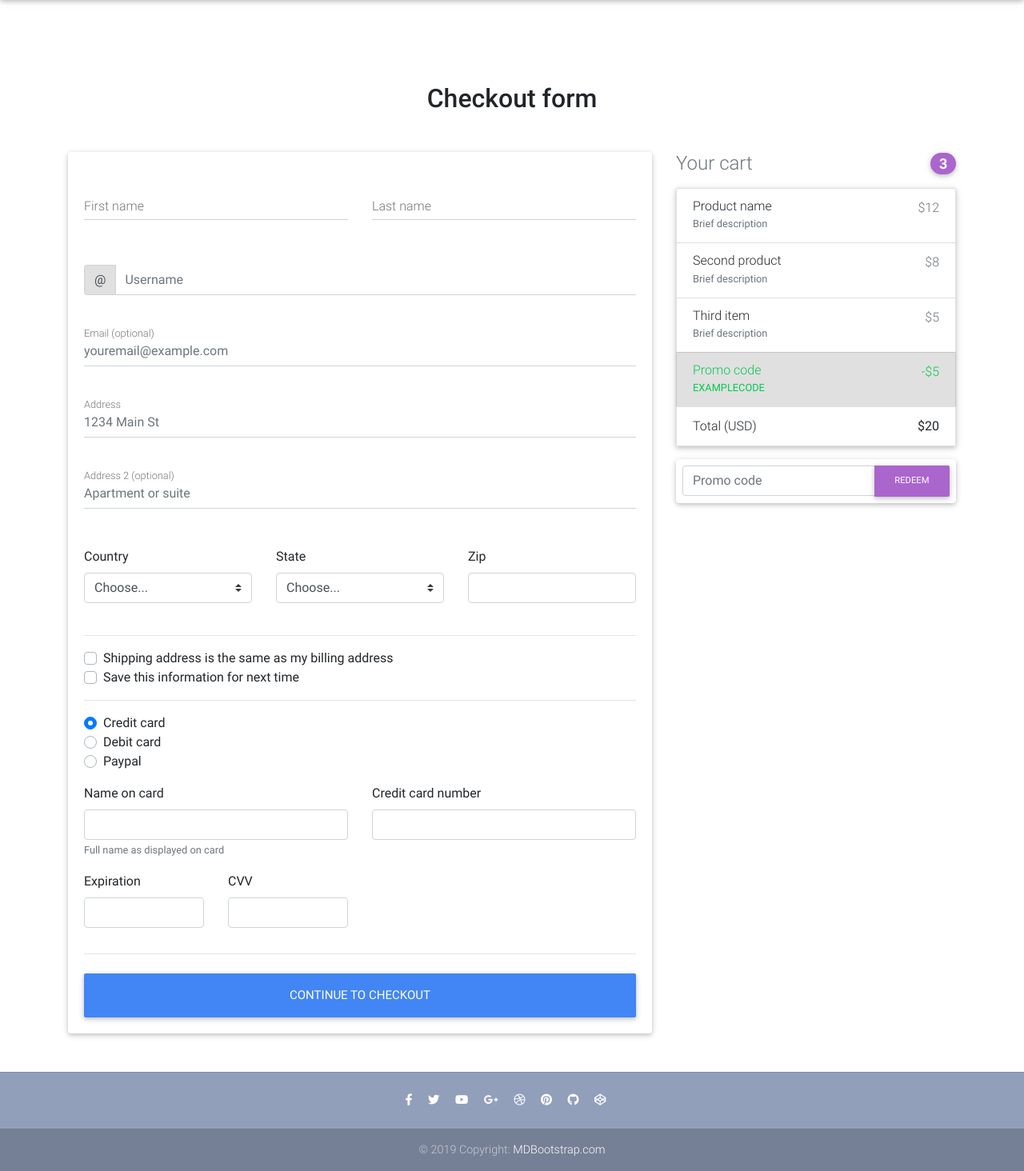
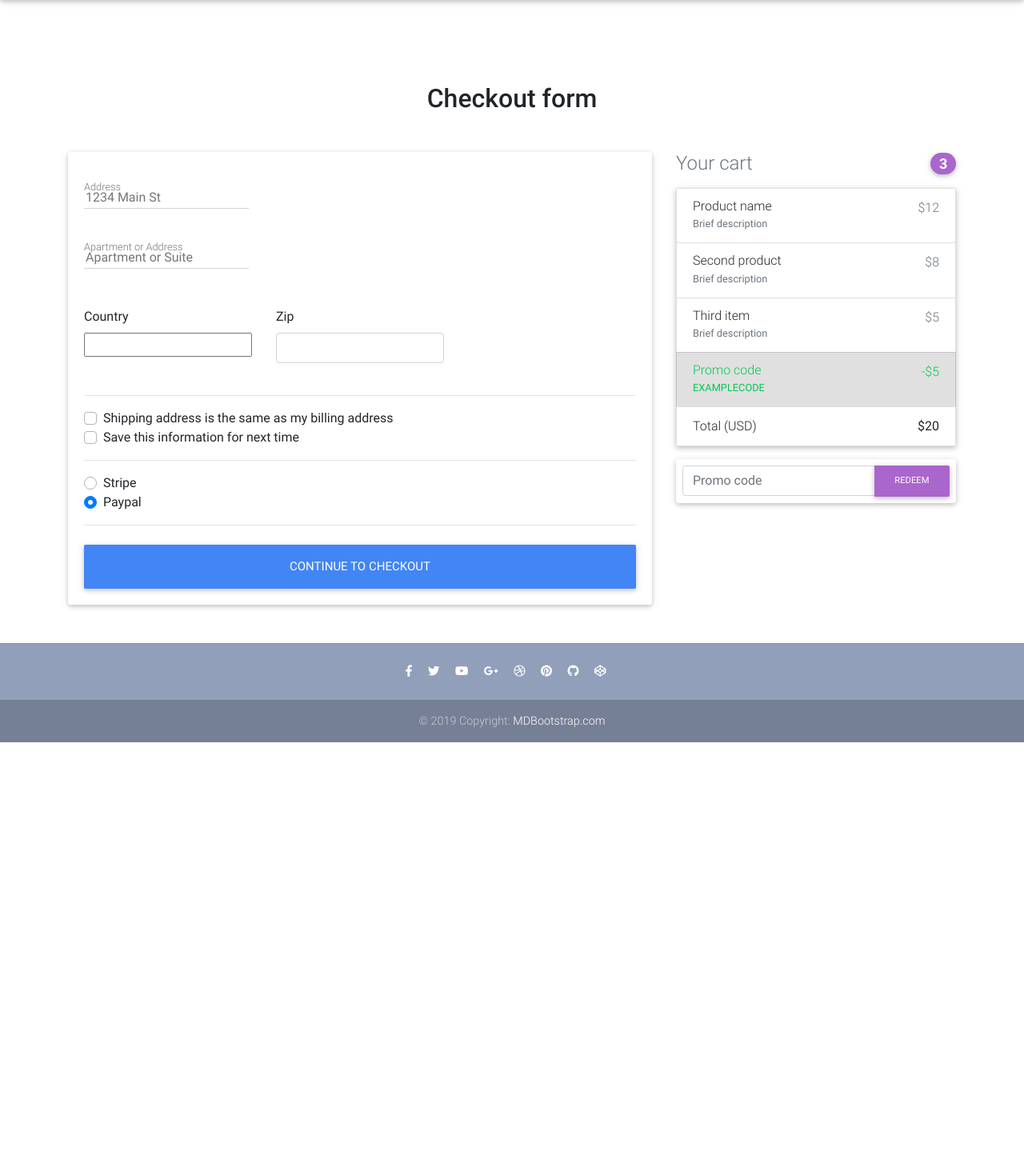
Before and after one commit to DuncanMoyo/django-ecommerce-website, a Django app: page /checkout/ in a window 1280 px wide. Shown: the part 64-1528 px from the top of the page at 80% size. After the commit the page ends 992 px from the top, so only its background shows below. Run offline with Django 3.2, Linux system fonts and the light colour scheme; some libraries are stand-ins or nearby versions.

Commit message:
handling checkout process

```diff
--- /dev/null
+++ b/core/forms.py
@@ -0,0 +1,27 @@
+from django import forms
+from django_countries.fields import CountryField
+from django_countries.widgets import CountrySelectWidget
+
+
+PAYMENT_CHOICES = (
+    ('S', 'Stripe'),
+    ('P', 'Paypal')
+)
+
+
+class CheckoutForm(forms.Form):
+    street_address = forms.CharField(widget=forms.TextInput(attrs={
+        'placeholder': '1234 Main St'
+    }))
+    apartment_address = forms.CharField(required=False, widget=forms.TextInput(attrs={
+        'placeholder': 'Apartment or Suite'
+    }))
+    country = CountryField(blank_label='(select country)').formfield(widget=CountrySelectWidget(attrs={
+        'class': 'custom-select d-block w-100'
+    }))
+    zip = forms.CharField(widget=forms.TextInput(attrs={
+        'class': 'form-control'
+    }))
+    same_shipping_address = forms.BooleanField(widget=forms.CheckboxInput())
+    save_info = forms.BooleanField(widget=forms.CheckboxInput())
+    payment_option = forms.ChoiceField(widget=forms.RadioSelect, choices=PAYMENT_CHOICES)
--- a/core/urls.py
+++ b/core/urls.py
@@ -1,12 +1,12 @@
 from django.urls import path
-from .views import (HomeView, checkout, ItemDetailView, add_to_cart, remove_from_cart, OrderSummaryView, remove_single_item_from_cart)
+from .views import (HomeView, CheckoutView, ItemDetailView, add_to_cart, remove_from_cart, OrderSummaryView, remove_single_item_from_cart)
 
 
 app_name = 'core'
 
 urlpatterns = [
     path('', HomeView.as_view(), name='home'),
-    path('checkout/', checkout, name='checkout'),
+    path('checkout/', CheckoutView.as_view(), name='checkout'),
     path('order-summary/', OrderSummaryView.as_view(), name='order-summary'),
     path('product/<slug>/', ItemDetailView.as_view(), name='product'),
     path('add-to-cart/<slug>/', add_to_cart, name='add-to-cart'),
--- a/core/views.py
+++ b/core/views.py
@@ -1,11 +1,12 @@
 from django.shortcuts import render, get_object_or_404, redirect
-from .models import Item, Order, OrderItem
+from .models import Item, Order, OrderItem, BillingAddress
 from django.views.generic import ListView, View, DetailView
 from django.utils import timezone
 from django.contrib import messages
 from django.core.exceptions import ObjectDoesNotExist
 from django.contrib.auth.decorators import login_required
 from django.contrib.auth.mixins import LoginRequiredMixin
+from .forms import CheckoutForm
 
 
 def products(request):
@@ -15,8 +16,46 @@ def products(request):
     return render(request, 'product.html', context)
 
 
-def checkout(request):
-    return render(request, 'checkout.html')
+class CheckoutView(View):
+    def get(self, *args, **kwargs):
+        #form
+        form = CheckoutForm()
+        context = {
+            'form': form
+        }
+        return render(self.request, 'checkout.html', context)
+
+    def post(self, *args, **kwargs):
+        form = CheckoutForm(self.request.POST or None)
+        try:
+            order = Order.objects.get(user=self.request.user, ordered=False)
+            if form.is_valid():
+                street_address = form.cleaned_data.get('street_address')
+                apartment_address = form.cleaned_data.get('apartment_address')
+                country = form.cleaned_data.get('country')
+                zip = form.cleaned_data.get('zip')
+                # TODO: add functionality to these fields
+                # same_shipping_address = form.cleaned_data.get('same_shipping_address')
+                # save_info = form.cleaned_data.get('save_info')
+                # payment_option = form.cleaned_data.get('payment_option')
+
+                billing_address = BillingAddress(
+                    user=self.request.user,
+                    street_address=street_address,
+                    apartment_address=apartment_address,
+                    country=country,
+                    zip=zip
+                )
+                billing_address.save()
+                order.billing_address = billing_address
+                order.save()
+                # TODO add a redirect to the selected payment option
+                return redirect('core:checkout')
+            messages.warning(self.request, 'Failed Checkout')
+            return redirect('core:checkout')
+        except ObjectDoesNotExist:
+            messages.error(self.request, 'You do not have an active order')
+            return redirect('core:order-summary')
 
 
 class HomeView(ListView):
--- a/djecommerce/settings/base.py
+++ b/djecommerce/settings/base.py
@@ -20,6 +20,7 @@ INSTALLED_APPS = [
     'allauth.account',
     'allauth.socialaccount',
     'crispy_forms',
+    'django_countries',
 
     'core'
 ]
--- a/requirements.txt
+++ b/requirements.txt
@@ -3,6 +3,7 @@ chardet==3.0.4
 defusedxml==0.6.0
 Django==2.2
 django-allauth==0.39.1
+django-countries==5.3.3
 django-crispy-forms==1.7.2
 django-debug-toolbar==1.10.1
 idna==2.8
--- a/templates/checkout.html
+++ b/templates/checkout.html
@@ -1,8 +1,7 @@
 {% extends 'base.html' %}
-"grey lighten-3"
+{% load crispy_forms_tags %}
 
 {% block content %}
-
 <!--Main layout-->
 <main>
     <div class="container wow fadeIn">
@@ -20,62 +19,22 @@
                 <div class="card">
 
                     <!--Card content-->
-            <form class="card-body">
+                    <form method="POST" class="card-body">
+                        {% csrf_token %}
 
-              <!--Grid row-->
-              <div class="row">
-
-                <!--Grid column-->
-                <div class="col-md-6 mb-2">
-
-                  <!--firstName-->
-                  <div class="md-form ">
-                    <input type="text" id="firstName" class="form-control">
-                    <label for="firstName" class="">First name</label>
-                  </div>
-
-                </div>
-                <!--Grid column-->
-
-                <!--Grid column-->
-                <div class="col-md-6 mb-2">
-
-                  <!--lastName-->
-                  <div class="md-form">
-                    <input type="text" id="lastName" class="form-control">
-                    <label for="lastName" class="">Last name</label>
-                  </div>
-
-                </div>
-                <!--Grid column-->
-
-              </div>
-              <!--Grid row-->
-
-              <!--Username-->
-              <div class="md-form input-group pl-0 mb-5">
-                <div class="input-group-prepend">
-                  <span class="input-group-text" id="basic-addon1">@</span>
-                </div>
-                <input type="text" class="form-control py-0" placeholder="Username" aria-describedby="basic-addon1">
-              </div>
-
-              <!--email-->
-              <div class="md-form mb-5">
-                <input type="text" id="email" class="form-control" placeholder="youremail@example.com">
-                <label for="email" class="">Email (optional)</label>
-              </div>
 
                         <!--address-->
                         <div class="md-form mb-5">
-                <input type="text" id="address" class="form-control" placeholder="1234 Main St">
+                            {% comment %}<input type="text" id="address" class="form-control" placeholder="1234 Main St">{% endcomment %}
+                            {{ form.street_address }}
                             <label for="address" class="">Address</label>
                         </div>
 
                         <!--address-2-->
                         <div class="md-form mb-5">
-                <input type="text" id="address-2" class="form-control" placeholder="Apartment or suite">
-                <label for="address-2" class="">Address 2 (optional)</label>
+                            {% comment %}<input type="text" id="address-2" class="form-control" placeholder="Apartment or suite">{% endcomment %}
+                            {{ form.apartment_address }}
+                            <label for="address-2" class="">Apartment or Address</label>
                         </div>
 
                         <!--Grid row-->
@@ -85,10 +44,11 @@
                             <div class="col-lg-4 col-md-12 mb-4">
 
                                 <label for="country">Country</label>
-                  <select class="custom-select d-block w-100" id="country" required>
+                                {% comment %}<select class="custom-select d-block w-100" id="country" required>
                                     <option value="">Choose...</option>
                                     <option>United States</option>
-                  </select>
+                                </select>{% endcomment %}
+                                {{ form.country }}
                                 <div class="invalid-feedback">
                                     Please select a valid country.
                                 </div>
@@ -99,23 +59,9 @@
                             <!--Grid column-->
                             <div class="col-lg-4 col-md-6 mb-4">
 
-                  <label for="state">State</label>
-                  <select class="custom-select d-block w-100" id="state" required>
-                    <option value="">Choose...</option>
-                    <option>California</option>
-                  </select>
-                  <div class="invalid-feedback">
-                    Please provide a valid state.
-                  </div>
-
-                </div>
-                <!--Grid column-->
-
-                <!--Grid column-->
-                <div class="col-lg-4 col-md-6 mb-4">
-
                                 <label for="zip">Zip</label>
-                  <input type="text" class="form-control" id="zip" placeholder="" required>
+                                {% comment %}<input type="text" class="form-control" id="zip" placeholder="" required>{% endcomment %}
+                                {{ form.zip }}
                                 <div class="invalid-feedback">
                                     Zip code required.
                                 </div>
@@ -129,63 +75,31 @@
                         <hr>
 
                         <div class="custom-control custom-checkbox">
-                <input type="checkbox" class="custom-control-input" id="same-address">
+                            <input {% if form.same_shipping_address.value %}checked{% endif %} type="checkbox" class="custom-control-input" name="same_billing_address" id="same-address">
                             <label class="custom-control-label" for="same-address">Shipping address is the same as my billing address</label>
                         </div>
                         <div class="custom-control custom-checkbox">
-                <input type="checkbox" class="custom-control-input" id="save-info">
+                            <input {% if form.save_info.value %}checked{% endif %} type="checkbox" class="custom-control-input" name="save_info" id="save-info">
                             <label class="custom-control-label" for="save-info">Save this information for next time</label>
                         </div>
 
                         <hr>
 
                         <div class="d-block my-3">
+                            {% for value, name in form.fields.payment_option.choices %}
                                 <div class="custom-control custom-radio">
-                  <input id="credit" name="paymentMethod" type="radio" class="custom-control-input" checked required>
-                  <label class="custom-control-label" for="credit">Credit card</label>
+                                    <input id="{{ name }}" name="payment_option" value="{{ value }}" type="radio" class="custom-control-input" checked required>
+                                    <label class="custom-control-label" for="{{ name }}">{{ name }}</label>
+                                    {% comment %} {{ form.payment_option }} {% endcomment %}
                                 </div>
-                <div class="custom-control custom-radio">
-                  <input id="debit" name="paymentMethod" type="radio" class="custom-control-input" required>
-                  <label class="custom-control-label" for="debit">Debit card</label>
+                            {% endfor %}
+                            {% comment %}<div class="custom-control custom-radio">
+                                <input id="debit" name="paymentMethod" type="radio" class="custom-control-input"
+                                       required>
+                                <label class="custom-control-label" for="debit">Paypal</label>
+                                </div>{% endcomment %}
                         </div>
-                <div class="custom-control custom-radio">
-                  <input id="paypal" name="paymentMethod" type="radio" class="custom-control-input" required>
-                  <label class="custom-control-label" for="paypal">Paypal</label>
-                </div>
-              </div>
-              <div class="row">
-                <div class="col-md-6 mb-3">
-                  <label for="cc-name">Name on card</label>
-                  <input type="text" class="form-control" id="cc-name" placeholder="" required>
-                  <small class="text-muted">Full name as displayed on card</small>
-                  <div class="invalid-feedback">
-                    Name on card is required
-                  </div>
-                </div>
-                <div class="col-md-6 mb-3">
-                  <label for="cc-number">Credit card number</label>
-                  <input type="text" class="form-control" id="cc-number" placeholder="" required>
-                  <div class="invalid-feedback">
-                    Credit card number is required
-                  </div>
-                </div>
-              </div>
-              <div class="row">
-                <div class="col-md-3 mb-3">
-                  <label for="cc-expiration">Expiration</label>
-                  <input type="text" class="form-control" id="cc-expiration" placeholder="" required>
-                  <div class="invalid-feedback">
-                    Expiration date required
-                  </div>
-                </div>
-                <div class="col-md-3 mb-3">
-                  <label for="cc-expiration">CVV</label>
-                  <input type="text" class="form-control" id="cc-cvv" placeholder="" required>
-                  <div class="invalid-feedback">
-                    Security code required
-                  </div>
-                </div>
-              </div>
+
                         <hr class="mb-4">
                         <button class="btn btn-primary btn-lg btn-block" type="submit">Continue to checkout</button>
 
@@ -246,7 +160,8 @@
                 <!-- Promo code -->
                 <form class="card p-2">
                     <div class="input-group">
-              <input type="text" class="form-control" placeholder="Promo code" aria-label="Recipient's username" aria-describedby="basic-addon2">
+                        <input type="text" class="form-control" placeholder="Promo code"
+                               aria-label="Recipient's username" aria-describedby="basic-addon2">
                         <div class="input-group-append">
                             <button class="btn btn-secondary btn-md waves-effect m-0" type="button">Redeem</button>
                         </div>
```
Also changed, not shown: core/models.py (+14 -0 lines), core/migrations/0010_billingaddress.py (added), core/migrations/0011_order_billing_address.py (added), core/migrations/0012_auto_20190711_2153.py (added), core/migrations/0013_auto_20190711_2154.py (added), db.sqlite3. Lines whose indentation alone changed are shown as unchanged.
